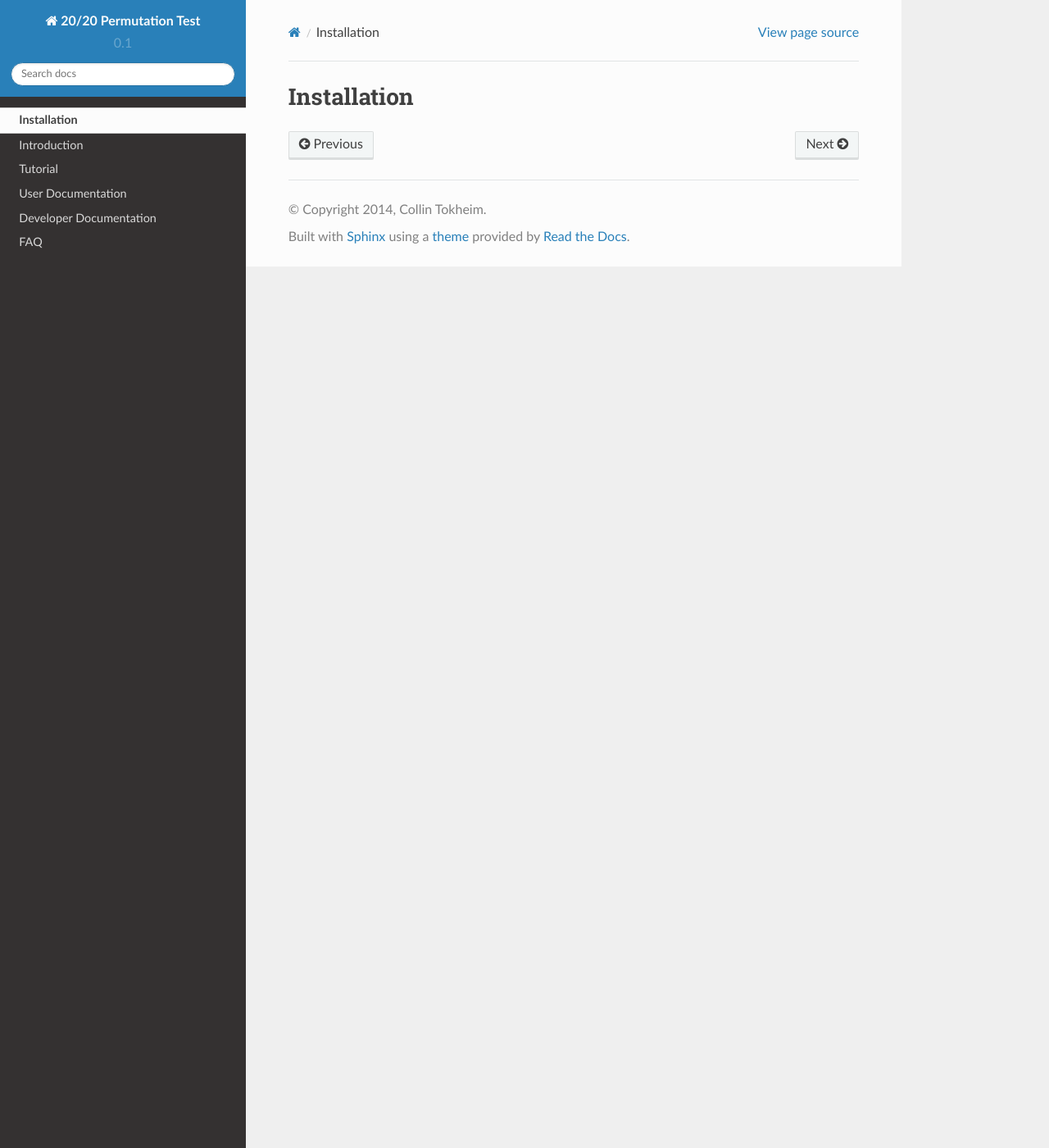
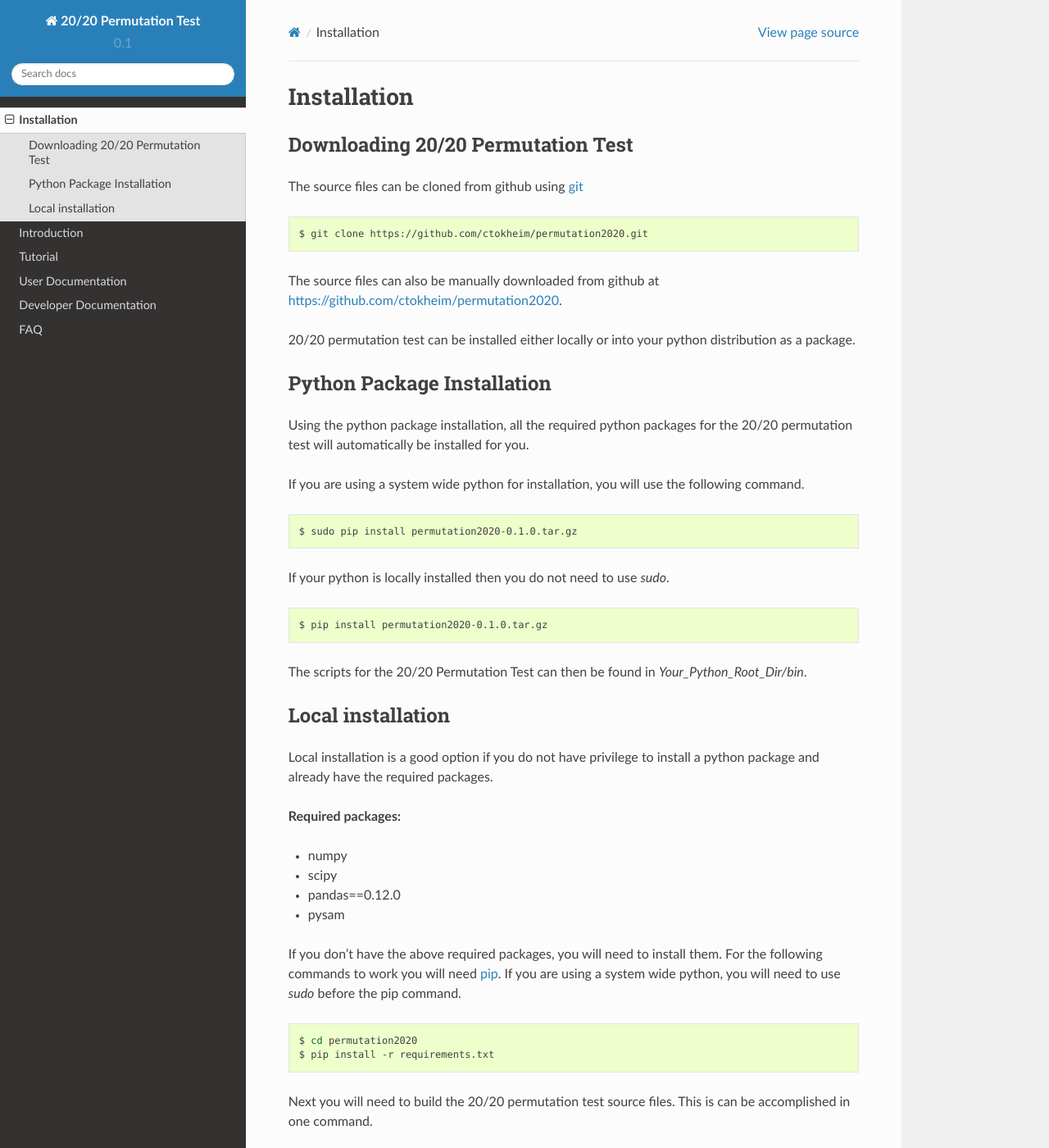
Before and after one commit to KarchinLab/probabilistic2020, a Sphinx documentation site: the page built from doc/installation.rst, in a window 1280 px wide and 1400 px high. Shown: the whole window at 82% size. Built offline with Sphinx 7.4.7 and the Read the Docs theme 2.0.0, drawn with Linux system fonts in a browser that asks for light colours; some of the changed text lies outside the part shown.

Commit message:
Added preliminary installation instructions to sphinx documentation

```diff
--- a/doc/dev_doc.rst
+++ b/doc/dev_doc.rst
@@ -43,4 +43,6 @@
 Creating Gene FASTA
 -------------------
 
+.. code-block:: bash
+
     $ python bin/extract_gene_seq.py --log-level=DEBUG -i data/hg19.fa -b data/snvboxGenes.bed -o data/snvboxGenes.fa
--- a/doc/installation.rst
+++ b/doc/installation.rst
@@ -1,2 +1,61 @@
 Installation
 ============
+
+Downloading 20/20 Permutation Test
+----------------------------------
+
+The source files can be cloned from github using `git <http://git-scm.com/>`_
+
+.. code-block:: bash
+
+    $ git clone https://github.com/ctokheim/permutation2020.git
+
+The source files can also be manually downloaded from github at https://github.com/ctokheim/permutation2020.
+
+20/20 permutation test can be installed either locally or into your python distribution as a package.
+
+Python Package Installation
+---------------------------
+
+Using the python package installation, all the required python packages for the 20/20 permutation test will automatically be installed for you.
+
+If you are using a system wide python for installation, you will use the following command.
+
+.. code-block:: bash
+
+    $ sudo pip install permutation2020-0.1.0.tar.gz
+
+If your python is locally installed then you do not need to use `sudo`.
+
+.. code-block:: bash
+
+    $ pip install permutation2020-0.1.0.tar.gz
+
+The scripts for the 20/20 Permutation Test can then be found in `Your_Python_Root_Dir/bin`.
+
+Local installation
+------------------
+
+Local installation is a good option if you do not have privilege to install a python package and already have the required packages.
+
+**Required packages:**
+
+* numpy
+* scipy
+* pandas==0.12.0
+* pysam
+
+If you don't have the above required packages, you will need to install them. For the following commands to work you will need `pip <http://pip.readthedocs.org/en/latest/installing.html>`_. If you are using a system wide python, you will need to use `sudo` before the pip command.
+
+.. code-block:: bash
+
+    $ cd permutation2020
+    $ pip install -r requirements.txt
+
+Next you will need to build the 20/20 permutation test source files. This is can be accomplished in one command.
+
+.. code-block:: bash
+
+    $ make build
+
+Once finished building you can then use the scripts in the `permutation2020/bin` directory.
```
